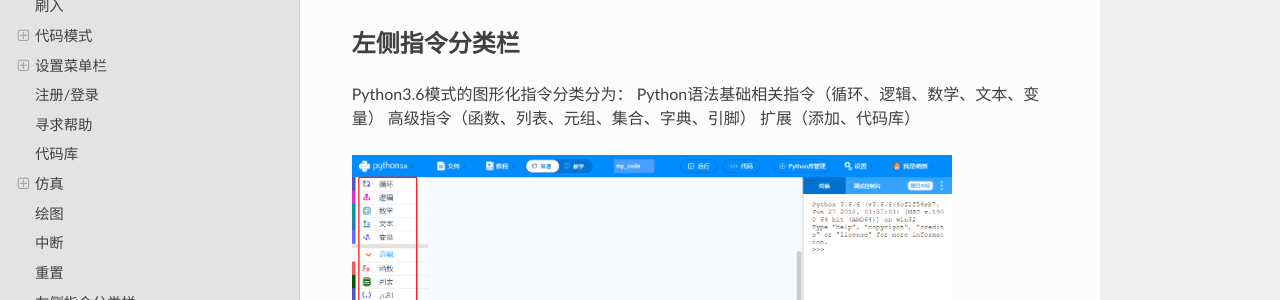
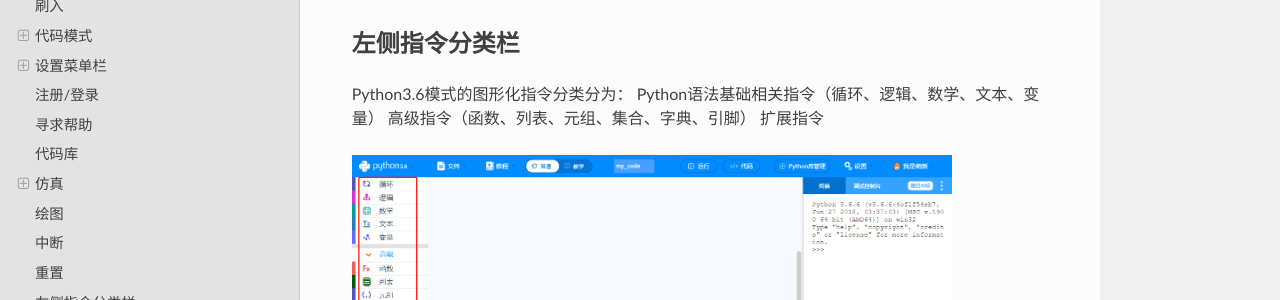
Before and after one commit to labplus-cn/mPythonSoftware-docs, a Sphinx documentation site: the page built from source/mPython/python3.6_interface.rst, in a window 1280 px wide and 900 px high, scrolled down 378 px. Shown: the part 173-473 px from the top of the window. Built offline with Sphinx 7.4.7 and the Read the Docs theme 2.0.0, drawn with Linux system fonts in a browser that asks for light colours.

Commit message:
update
update

```diff
--- a/source/mPython/python3.6_interface.rst
+++ b/source/mPython/python3.6_interface.rst
@@ -14,7 +14,7 @@ Python3.6模式的界面
 Python3.6模式的图形化指令分类分为：
 Python语法基础相关指令（循环、逻辑、数学、文本、变量）
 高级指令（函数、列表、元组、集合、字典、引脚）
-扩展（添加、代码库）
+扩展指令
 
 .. image:: /images/mPython_new/mPython_4_115.png
     :width: 600px
```
Also changed, not shown: source/images/mPython_new/mPython_4_19.png.
